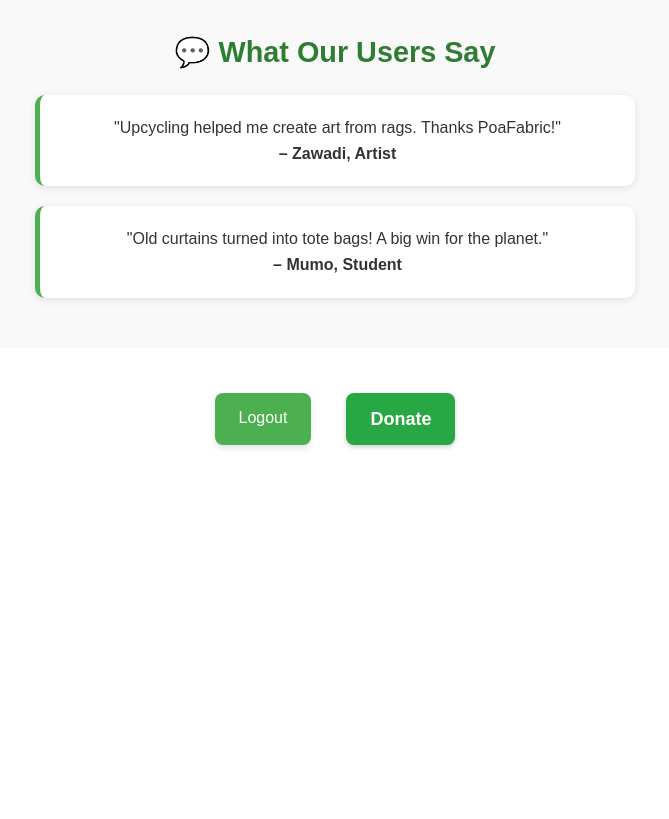
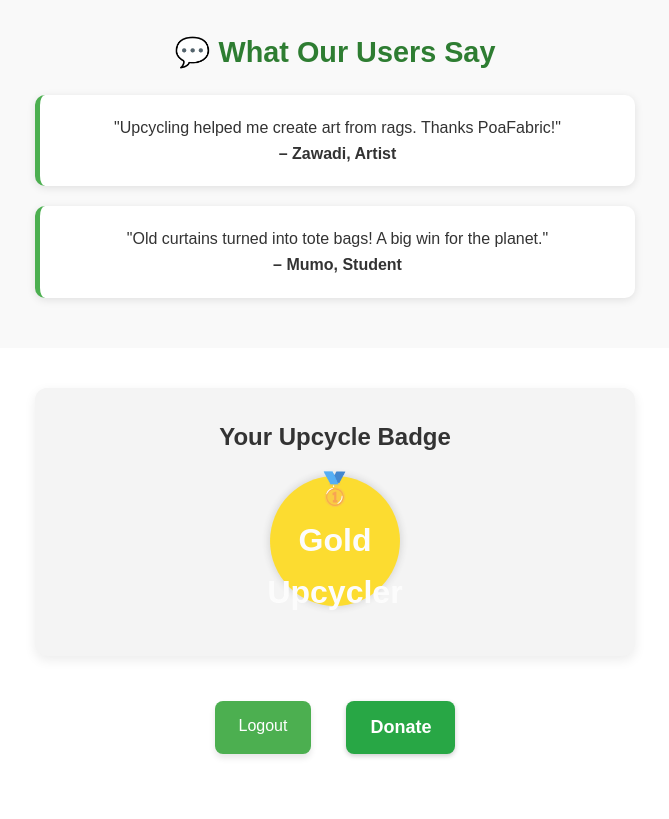
Before and after one commit to taragon/PoaFabric, a Django app: page /upcycler/ in a window 1280 px wide. Shown: the part 1300-2119 px from the top of the page, without its empty margins (305-974 px from the left). Before the commit the page ends 1749 px from the top, so only its background shows below. Run offline with Django 4.2, Linux system fonts and the light colour scheme; a user stored in the database is signed in.

Commit message:
adding upcycler gold badge

```diff
--- a/user/static/user/styles.css
+++ b/user/static/user/styles.css
@@ -308,6 +308,44 @@ iframe {
     margin-top: 10px;
     font-size: 18px;
 }
+/* award badge*/
+.badge-section {
+    text-align: center;
+    margin-top: 30px;
+  }
+
+  .user-badge {
+    width: 130px;
+    height: 130px;
+    border-radius: 50%;
+    margin: 20px auto;
+    font-size: 2rem;
+    color: white;
+    font-weight: bold;
+    display: flex;
+    justify-content: center;
+    align-items: center;
+    flex-direction: column;
+    cursor: pointer;
+    opacity: 0.9;
+    transform: scale(1);
+    transition: all 0.3s ease-in-out;
+    box-shadow: 0 0 10px rgba(0,0,0,0.2);
+  }
+
+  .user-badge:hover {
+    animation: bounce 1s infinite;
+    box-shadow: 0 0 15px rgba(255, 223, 0, 0.8);
+    opacity: 1;
+  }
+
+  .gold { background: #ffd700; }
+
+  @keyframes bounce {
+    0%, 100% { transform: translateY(0); }
+    50% { transform: translateY(-10px); }
+  }
+
 
 
 /*recycler dashboard */
@@ -536,6 +574,8 @@ ul li {
 
 
 
+
+
 /*HoMEPAGE IMAGE */
 .hero-img {
     max-width: 100%;
--- a/user/templates/user/upcycler.html
+++ b/user/templates/user/upcycler.html
@@ -163,6 +163,14 @@
         </div>
     </div>
 </section>
+
+<section class="badge-section">
+    <h2>Your Upcycle Badge</h2>
+    <div class="user-badge" id="upcycleBadge" title="Top Upcycler Award">
+      🥇<p>Gold Upcycler</p>
+    </div>
+  </section>
+
         <div class="button-container">
             <a href="{% url 'logout' %}" class="logout-btn">Logout</a>
             <a href="https://docs.google.com/forms/d/e/1FAIpQLSdDTQ47o4Ewt_Tm1JG2V-cwYWWn7Ndw1_dFzTylBZAlIJmOvQ/viewform"
@@ -193,5 +201,16 @@
         }
       </script>
 
+      <script>
+        const upcycleBadge = document.getElementById("upcycleBadge");
+
+        function showGoldBadge() {
+          upcycleBadge.classList.add("gold");
+          upcycleBadge.innerHTML = "🥇<p>Gold Upcycler</p>";
+        }
+
+        showGoldBadge(); // Assume always top upcycler for now
+      </script>
+
 </body>
 </html>
```
Also changed, not shown: db.sqlite3.
